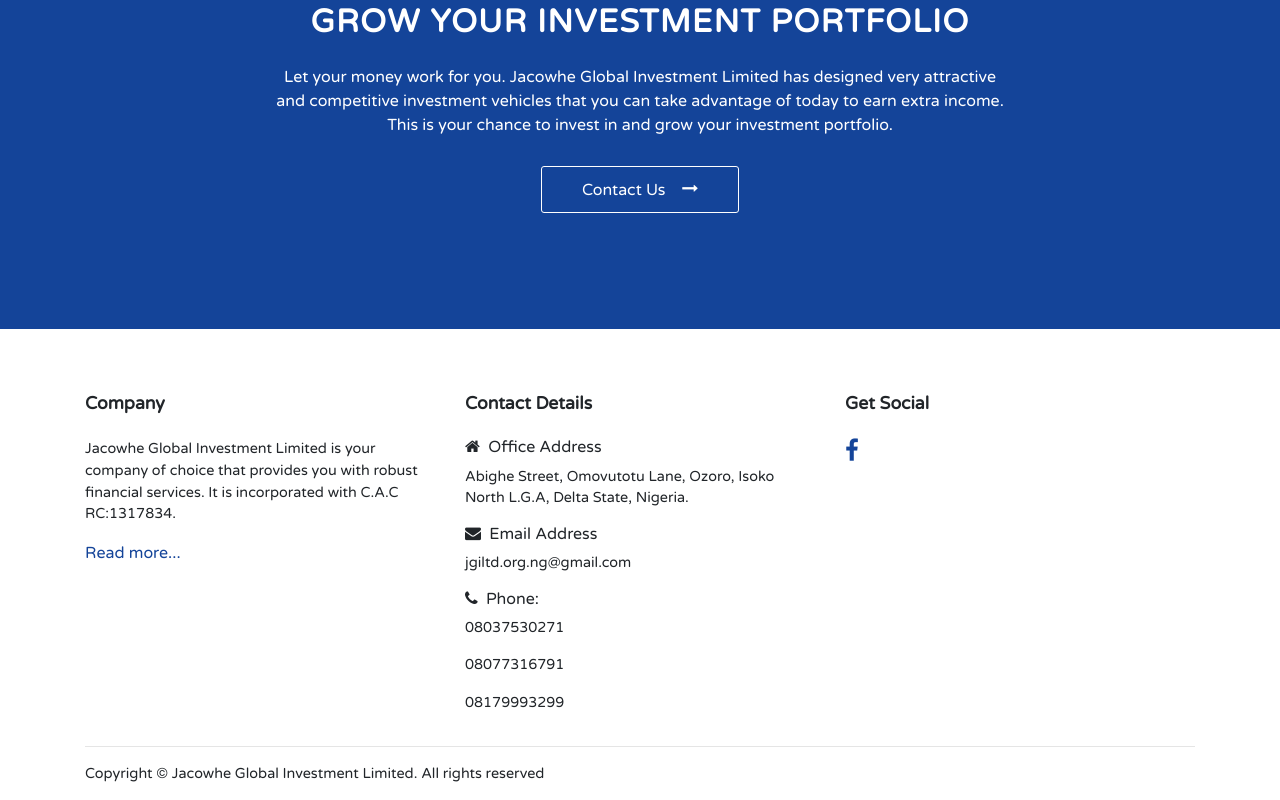
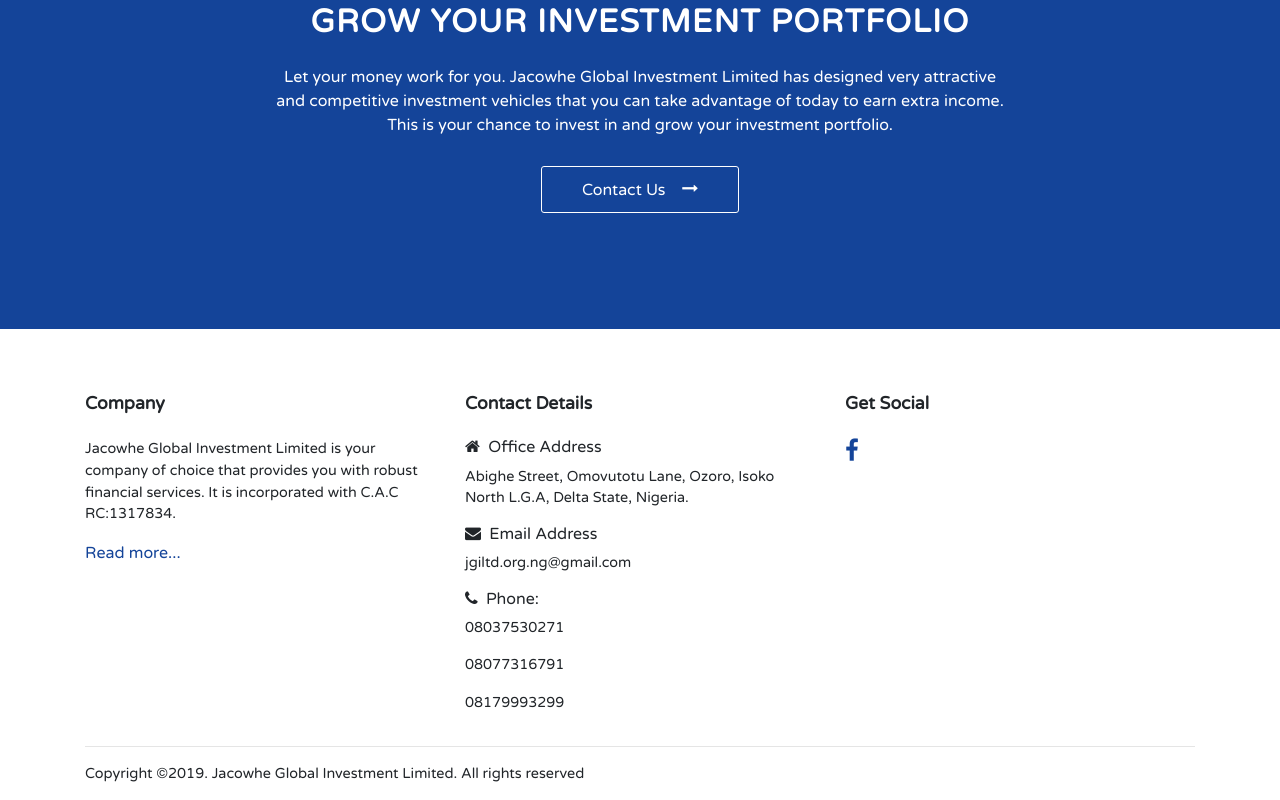
Before and after one commit to Achilles45/jacowhe, a Vue app: page / in a window 1280 px wide. Shown: the part 2177-2977 px from the top of the page. Built offline with nearby package versions, Linux system fonts and the light colour scheme; the HTML template or start-up script is replaced by a standard one.

Commit message:
Added 2019 to the footer

```diff
--- a/src/components/layouts/Footer.vue
+++ b/src/components/layouts/Footer.vue
@@ -32,7 +32,7 @@
         </div>
       </div>
       <hr />
-      <p>Copyright &copy; Jacowhe Global Investment Limited. All rights reserved</p>
+      <p>Copyright &copy;2019. Jacowhe Global Investment Limited. All rights reserved</p>
     </div>
   </footer>
 </template>
```
